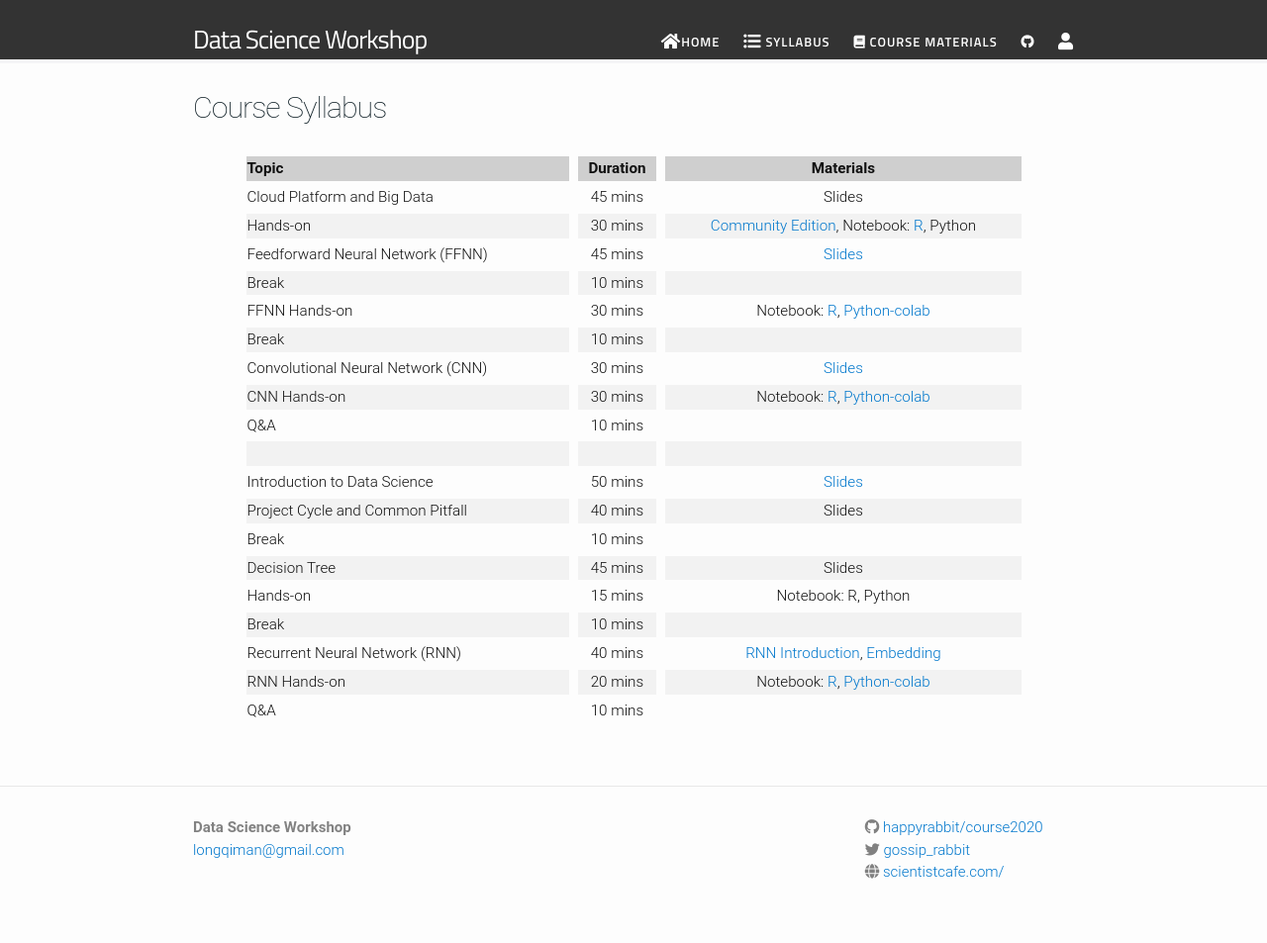
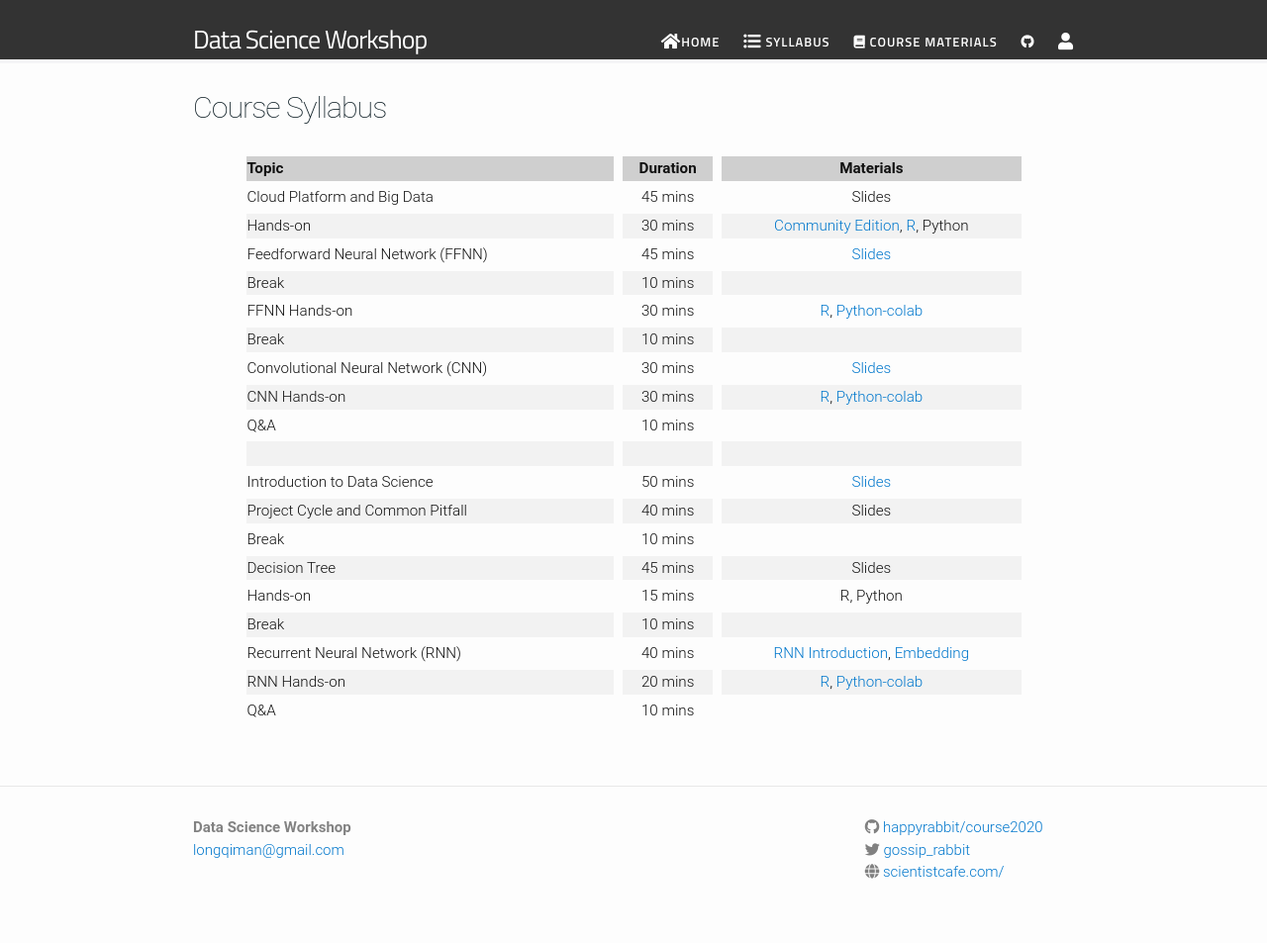
Before and after one commit to happyrabbit/course2020, a Jekyll site: the page built from course-syllabus.md, in a window 1280 px wide. Shown: the whole page at 99% size. Built offline with Jekyll 4.4.1, drawn with Linux system fonts in a browser that asks for light colours; nearby versions of some CDN libraries.

Commit message:
syllabus

```diff
--- a/course-syllabus.md
+++ b/course-syllabus.md
@@ -7,21 +7,21 @@ permalink: /course-syllabus/
 | Topic | Duration | Materials |
 | :--- | :---: | :---: |
 | Cloud Platform and Big Data | 45 mins | Slides   |
-| Hands-on | 30 mins | [Community Edition](https://accounts.cloud.databricks.com/registration.html#signup/community), Notebook: [R](https://databricks-prod-cloudfront.cloud.databricks.com/public/4027ec902e239c93eaaa8714f173bcfc/2961012104553482/3725396058299890/1806228006848429/latest.html), Python  |
+| Hands-on | 30 mins | [Community Edition](https://accounts.cloud.databricks.com/registration.html#signup/community), [R](https://databricks-prod-cloudfront.cloud.databricks.com/public/4027ec902e239c93eaaa8714f173bcfc/2961012104553482/3725396058299890/1806228006848429/latest.html), Python  |
 | Feedforward Neural Network (FFNN) | 45 mins | [Slides](https://course2020.scientistcafe.com/slides/02DeepLearning/DNN/DNN_Intro.html)   |
 | Break | 10 mins |  |
-| FFNN Hands-on | 30 mins | Notebook: [R](https://databricks-prod-cloudfront.cloud.databricks.com/public/4027ec902e239c93eaaa8714f173bcfc/2961012104553482/4462572393058030/1806228006848429/latest.html), [Python-colab](https://colab.research.google.com/drive/1k1iv-Y8T9SP3wxHEz6Yz-g-QtWxHak5u)  |
+| FFNN Hands-on | 30 mins | [R](https://databricks-prod-cloudfront.cloud.databricks.com/public/4027ec902e239c93eaaa8714f173bcfc/2961012104553482/4462572393058030/1806228006848429/latest.html), [Python-colab](https://colab.research.google.com/drive/1k1iv-Y8T9SP3wxHEz6Yz-g-QtWxHak5u)  |
 | Break | 10 mins |  |
 | Convolutional Neural Network (CNN)  | 30 mins | [Slides](https://course2020.scientistcafe.com/slides/02DeepLearning/CNN/CNN_Intro.html)   |
-| CNN Hands-on | 30 mins | Notebook: [R](https://databricks-prod-cloudfront.cloud.databricks.com/public/4027ec902e239c93eaaa8714f173bcfc/2961012104553482/4462572393058129/1806228006848429/latest.html), [Python-colab](https://colab.research.google.com/drive/1IPYd3rmYPvIMHGW_tXJCUzW-ObE8tJpl)  |
+| CNN Hands-on | 30 mins | [R](https://databricks-prod-cloudfront.cloud.databricks.com/public/4027ec902e239c93eaaa8714f173bcfc/2961012104553482/4462572393058129/1806228006848429/latest.html), [Python-colab](https://colab.research.google.com/drive/1IPYd3rmYPvIMHGW_tXJCUzW-ObE8tJpl)  |
 | Q&A | 10 mins |  |
 |  |  |  |
 | Introduction to Data Science | 50 mins | [Slides](https://course2020.scientistcafe.com/slides/01introduction/introduction#(1))   |
 | Project Cycle and Common Pitfall | 40 mins | Slides |
 | Break | 10 mins |  |
 | Decision Tree | 45 mins |Slides |
-| Hands-on| 15 mins | Notebook: R, Python  |
+| Hands-on| 15 mins | R, Python  |
 | Break | 10 mins |  |
 | Recurrent Neural Network (RNN) | 40 mins | [RNN Introduction](https://course2020.scientistcafe.com/slides/02DeepLearning/RNN/RNN_Intro.html), [Embedding](https://course2020.scientistcafe.com/slides/02DeepLearning/RNN/RNN_Embedding.html) |
-| RNN Hands-on | 20 mins | Notebook: [R](https://databricks-prod-cloudfront.cloud.databricks.com/public/4027ec902e239c93eaaa8714f173bcfc/2961012104553482/4462572393058228/1806228006848429/latest.html), [Python-colab](https://colab.research.google.com/drive/1TnkrK327OxF2IxvYUnnQNPiQ1PM4YWVB) |
+| RNN Hands-on | 20 mins | [R](https://databricks-prod-cloudfront.cloud.databricks.com/public/4027ec902e239c93eaaa8714f173bcfc/2961012104553482/4462572393058228/1806228006848429/latest.html), [Python-colab](https://colab.research.google.com/drive/1TnkrK327OxF2IxvYUnnQNPiQ1PM4YWVB) |
 | Q&A | 10 mins |  |
```
